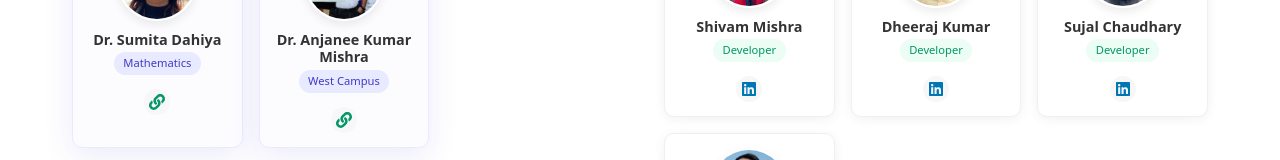
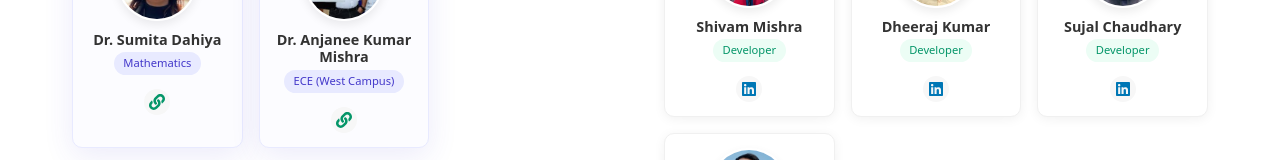
Before and after one commit to avlokan-nsut/nptelize, a React (Vite) app in the folder frontend/: page /developers in a window 1280 px wide. Shown: the part 979-1139 px from the top of the page. Built offline with nearby package versions, Linux system fonts and the light colour scheme; no server answers.

Commit message:
Added department of Anjanee sir

```diff
--- a/frontend/src/components/Developers.tsx
+++ b/frontend/src/components/Developers.tsx
@@ -65,7 +65,7 @@ const developers: Developer[] = [
     {
         id: 107,
         name: "Dr. Anjanee Kumar Mishra",
-        role: "West Campus",
+        role: "ECE (West Campus)",
         category: "professor",
         websiteUrl: "https://www.nsut.ac.in/en/node/1427",
         imageUrl: "/Team/Anjanee-sir.png",
```
